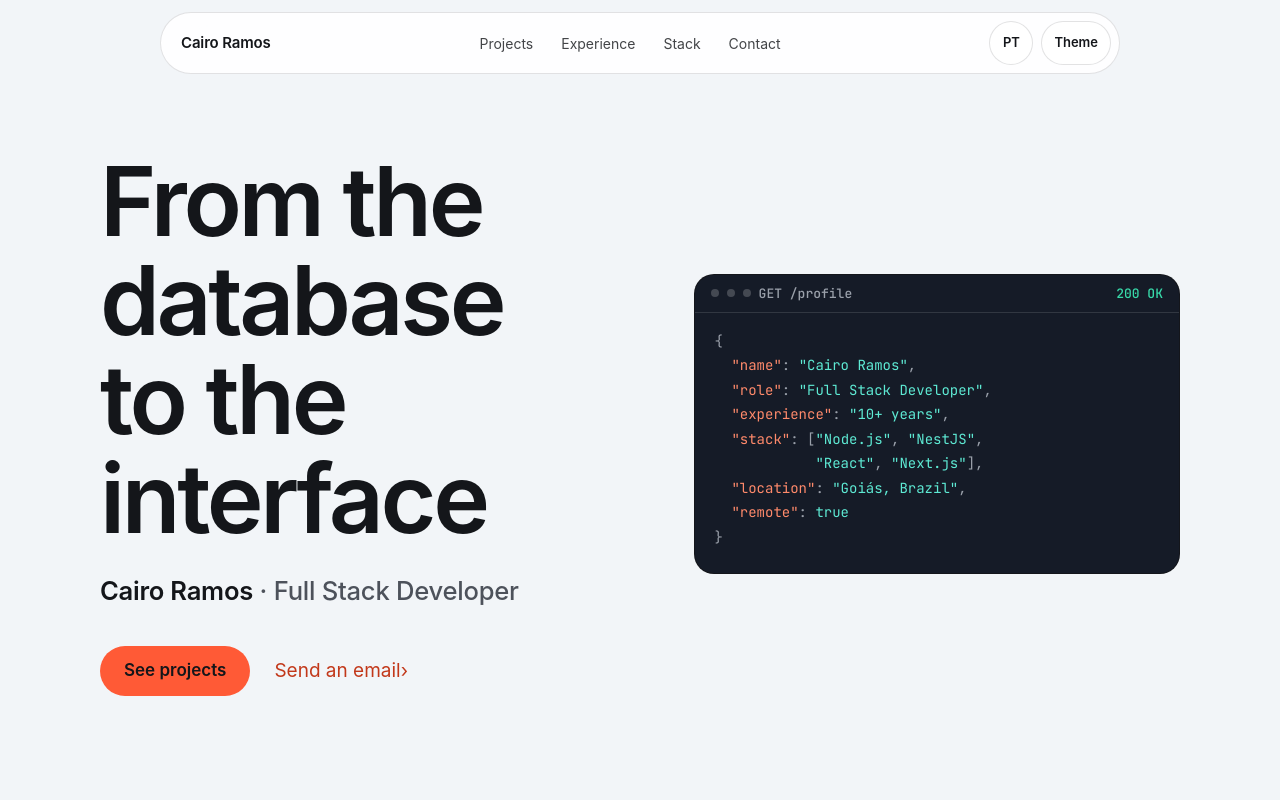
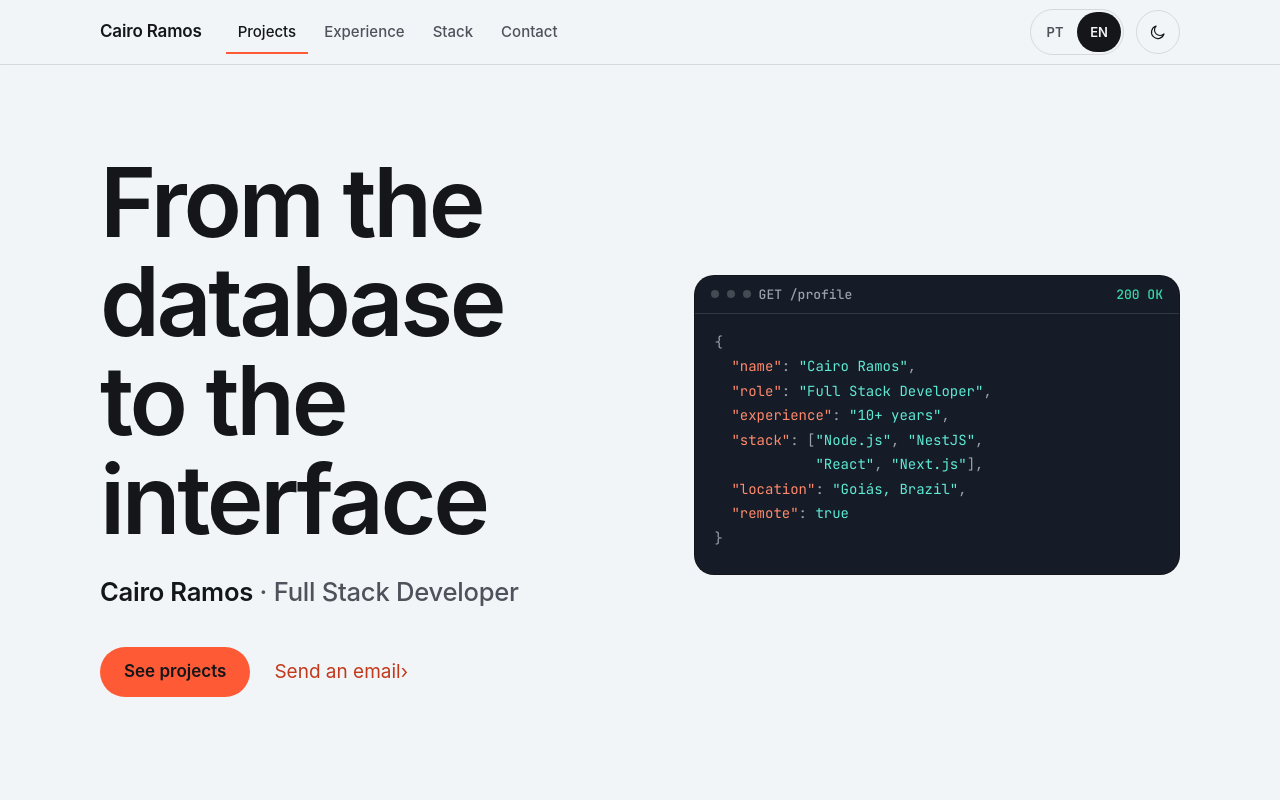
Before and after one commit to cairoramos7/cairoramos7.github.io, a plain HTML site: page index.html in a window 1280 px wide. Shown: the top 800 px of the page. Drawn offline with Linux system fonts and the light colour scheme.

Commit message:
Refactor navbar and apply 60-30-10 palette

```diff
--- a/index.html
+++ b/index.html
@@ -54,7 +54,7 @@
   --ok: #38d9a9;
 }
 * { box-sizing: border-box; }
-html { scroll-behavior: smooth; scroll-padding-top: 88px; color-scheme: light; }
+html { scroll-behavior: smooth; scroll-padding-top: 72px; color-scheme: light; }
 :root[data-theme="dark"] { color-scheme: dark; }
 body {
   margin: 0; background: var(--bg); color: var(--fg);
@@ -69,43 +69,46 @@ a:focus-visible, button:focus-visible { outline: 3px solid var(--link); outline-
 
 main, footer { position: relative; z-index: 1; }
 
-/* floating glass navigation */
-.nav {
-  position: fixed; z-index: 10; top: 12px; left: 50%; transform: translateX(-50%);
-  width: min(960px, calc(100% - 24px));
-  display: flex; align-items: center; justify-content: space-between; gap: 12px;
-  padding: 8px 8px 8px 20px; border-radius: 999px;
-  background: var(--nav-bg); border: 1px solid var(--glass-edge);
-  backdrop-filter: blur(24px) saturate(1.8); -webkit-backdrop-filter: blur(24px) saturate(1.8);
-}
-.nav .brand { font-weight: 600; color: var(--fg); font-size: 15px; letter-spacing: -0.01em; }
-.nav ul { display: none; margin: 0; padding: 0; list-style: none; gap: 4px; }
-.nav ul a { color: var(--fg); opacity: .8; font-size: 14px; padding: 8px 12px; border-radius: 999px; display: block; }
-.nav ul a:hover { opacity: 1; background: var(--glass); text-decoration: none; }
-.nav .controls { display: flex; gap: 8px; }
-.pill {
-  font: inherit; font-size: 13px; font-weight: 600; cursor: pointer; color: var(--fg);
-  background: var(--glass); border: 1px solid var(--glass-edge); border-radius: 999px; padding: 8px 12px;
-}
-.pill:hover { background: var(--glass-hi); }
-@media (min-width: 720px) { .nav ul { display: flex; } }
 
 
 /* keyboard and touch: skip link, 44px targets */
 .skip { position: absolute; left: 16px; top: -64px; z-index: 30; padding: 12px 16px; border-radius: 12px; background: var(--btn); color: var(--on-btn); font-weight: 600; }
 .skip:focus { top: 12px; text-decoration: none; }
-.pill { min-height: 44px; min-width: 44px; }
-.nav ul a { min-height: 44px; display: flex; align-items: center; }
 .tile .links a { display: inline-flex; align-items: center; min-height: 44px; }
 .btn { min-height: 48px; display: inline-flex; align-items: center; }
 .more { display: inline-flex; align-items: center; min-height: 44px; }
 .contact .actions a { min-height: 44px; }
+/* top bar: solid, full width, one hairline */
+.bar { position: sticky; top: 0; z-index: 20; background: color-mix(in srgb, var(--bg) 92%, transparent); backdrop-filter: blur(12px); -webkit-backdrop-filter: blur(12px); border-bottom: 1px solid var(--rule); }
+.bar__in { display: flex; align-items: center; gap: 24px; height: 64px; }
+.brand { font-weight: 600; font-size: 17px; color: var(--fg); letter-spacing: -0.01em; }
+.brand:hover { text-decoration: none; }
+.bar__links { display: flex; gap: 4px; }
+.bar__links a { display: flex; align-items: center; min-height: 44px; padding: 0 12px; color: var(--muted); font-size: 15px; font-weight: 500; box-shadow: inset 0 -2px 0 transparent; transition: color .15s, box-shadow .15s; }
+.bar__links a:hover { color: var(--fg); text-decoration: none; }
+.bar__links a[aria-current="true"] { color: var(--fg); box-shadow: inset 0 -2px 0 var(--btn); }
+.bar__tools { display: flex; align-items: center; gap: 12px; margin-left: auto; }
+.seg { display: inline-flex; border: 1px solid var(--rule); border-radius: 999px; padding: 2px; }
+.seg button { min-width: 44px; min-height: 40px; border: 0; border-radius: 999px; background: transparent; color: var(--muted); font: 600 13px var(--font); cursor: pointer; transition: background-color .15s, color .15s; }
+.seg button[aria-pressed="true"] { background: var(--fg); color: var(--bg); }
+.icon-btn { width: 44px; height: 44px; display: inline-grid; place-items: center; border: 1px solid var(--rule); border-radius: 50%; background: transparent; color: var(--fg); cursor: pointer; }
+.icon-btn:hover { background: var(--rule); }
+.icon-btn .moon { display: none; } .icon-btn .sun { display: block; }
+:root:not([data-theme="dark"]) .icon-btn .sun { display: none; } :root:not([data-theme="dark"]) .icon-btn .moon { display: block; }
+.burger { display: none; }
+@media (max-width: 719px) {
+  .burger { display: inline-grid; place-items: center; width: 44px; height: 44px; border: 1px solid var(--rule); border-radius: 12px; background: transparent; color: var(--fg); cursor: pointer; }
+  .bar__links { display: none; position: absolute; top: 64px; left: 0; right: 0; flex-direction: column; gap: 0; padding: 8px 16px 16px; background: var(--bg); border-bottom: 1px solid var(--rule); }
+  .bar.open .bar__links { display: flex; }
+  .bar__links a { font-size: 17px; }
+  .bar__tools { gap: 8px; }
+}
 .wrap { width: min(1080px, calc(100% - 32px)); margin: 0 auto; }
 
 /* hero */
 .hero { position: relative; isolation: isolate;
-  min-height: 100svh; display: grid; align-content: center; justify-items: center; text-align: center;
-  padding: 120px 0 72px;
+  min-height: calc(100svh - 64px); display: grid; align-content: center; justify-items: center; text-align: center;
+  padding: 56px 0 72px;
 }
 
 /* the API response card is the one bright element of the first screen */
@@ -301,19 +304,30 @@ footer .wrap { border-top: 1px solid rgba(244,241,234,.14); }
 <body>
 <a class="skip" href="#top"><span class="pt">Ir para o conteúdo</span><span class="en">Skip to content</span></a>
 
-<nav class="nav" aria-label="Principal">
-  <a class="brand" href="#top">Cairo Ramos</a>
-  <ul>
-    <li><a href="#projects"><span class="pt">Projetos</span><span class="en">Projects</span></a></li>
-    <li><a href="#experience"><span class="pt">Trajetória</span><span class="en">Experience</span></a></li>
-    <li><a href="#stack">Stack</a></li>
-    <li><a href="#contact"><span class="pt">Contato</span><span class="en">Contact</span></a></li>
-  </ul>
-  <div class="controls">
-    <button class="pill" id="lang" type="button" aria-label="Mudar idioma / Change language">EN</button>
-    <button class="pill" id="theme" type="button" aria-label="Alternar tema claro e escuro / Toggle light and dark theme"><span class="pt">Tema</span><span class="en">Theme</span></button>
+<header class="bar" id="bar">
+  <div class="wrap bar__in">
+    <a class="brand" href="#top">Cairo Ramos</a>
+    <nav class="bar__links" id="menu" aria-label="Principal">
+      <a href="#projects"><span class="pt">Projetos</span><span class="en">Projects</span></a>
+      <a href="#experience"><span class="pt">Trajetória</span><span class="en">Experience</span></a>
+      <a href="#stack">Stack</a>
+      <a href="#contact"><span class="pt">Contato</span><span class="en">Contact</span></a>
+    </nav>
+    <div class="bar__tools">
+      <div class="seg" role="group" aria-label="Idioma / Language">
+        <button type="button" data-set-lang="pt" aria-pressed="true">PT</button>
+        <button type="button" data-set-lang="en" aria-pressed="false">EN</button>
+      </div>
+      <button class="icon-btn" id="theme" type="button" aria-label="Alternar tema claro e escuro / Toggle light and dark theme">
+        <svg class="sun" width="18" height="18" viewBox="0 0 24 24" fill="none" stroke="currentColor" stroke-width="1.6" stroke-linecap="round" aria-hidden="true"><circle cx="12" cy="12" r="4"/><path d="M12 2v2M12 20v2M2 12h2M20 12h2M4.9 4.9l1.4 1.4M17.7 17.7l1.4 1.4M4.9 19.1l1.4-1.4M17.7 6.3l1.4-1.4"/></svg>
+        <svg class="moon" width="18" height="18" viewBox="0 0 24 24" fill="none" stroke="currentColor" stroke-width="1.6" stroke-linecap="round" stroke-linejoin="round" aria-hidden="true"><path d="M20 14.5A8.5 8.5 0 1 1 9.5 4a7 7 0 0 0 10.5 10.5z"/></svg>
+      </button>
+      <button class="burger" id="burger" type="button" aria-expanded="false" aria-controls="menu" aria-label="Menu">
+        <svg width="18" height="18" viewBox="0 0 18 18" aria-hidden="true"><path d="M2 5h14M2 13h14" stroke="currentColor" stroke-width="1.6" stroke-linecap="round"/></svg>
+      </button>
+    </div>
   </div>
-</nav>
+</header>
 
 <main id="top">
   <header class="wrap hero" id="hero">
@@ -478,19 +492,19 @@ footer .wrap { border-top: 1px solid rgba(244,241,234,.14); }
 (function () {
   var root = document.documentElement;
   root.classList.add('js');
-  var langBtn = document.getElementById('lang');
+  var langBtns = document.querySelectorAll('[data-set-lang]');
   var themeBtn = document.getElementById('theme');
   function get(k) { try { return localStorage.getItem(k); } catch (e) { return null; } }
   function set(k, v) { try { localStorage.setItem(k, v); } catch (e) {} }
   function setLang(l) {
     root.setAttribute('data-lang', l);
     root.lang = l === 'en' ? 'en' : 'pt-BR';
-    langBtn.textContent = l === 'en' ? 'PT' : 'EN';
+    langBtns.forEach(function (b) { b.setAttribute('aria-pressed', b.getAttribute('data-set-lang') === l ? 'true' : 'false'); });
     set('lang', l);
   }
   setLang(get('lang') || ((navigator.language || '').toLowerCase().indexOf('pt') === 0 ? 'pt' : 'en'));
-  langBtn.addEventListener('click', function () {
-    setLang(root.getAttribute('data-lang') === 'en' ? 'pt' : 'en');
+  langBtns.forEach(function (b) {
+    b.addEventListener('click', function () { setLang(b.getAttribute('data-set-lang')); });
   });
   var savedTheme = get('theme');
   if (savedTheme) { root.setAttribute('data-theme', savedTheme); }
@@ -514,6 +528,34 @@ footer .wrap { border-top: 1px solid rgba(244,241,234,.14); }
     items.forEach(function (el) { el.classList.add('in'); });
   }
 
+
+  /* top bar: mobile menu and current-section marker */
+  var bar = document.getElementById('bar');
+  var burger = document.getElementById('burger');
+  burger.addEventListener('click', function () {
+    var open = bar.classList.toggle('open');
+    burger.setAttribute('aria-expanded', open ? 'true' : 'false');
+  });
+  document.querySelectorAll('.bar__links a').forEach(function (a) {
+    a.addEventListener('click', function () { bar.classList.remove('open'); burger.setAttribute('aria-expanded', 'false'); });
+  });
+  if ('IntersectionObserver' in window) {
+    var links = {};
+    document.querySelectorAll('.bar__links a').forEach(function (a) { links[a.getAttribute('href')] = a; });
+    var spy = new IntersectionObserver(function (entries) {
+      entries.forEach(function (en) {
+        if (en.isIntersecting) {
+          Object.keys(links).forEach(function (k) { links[k].removeAttribute('aria-current'); });
+          var a = links['#' + en.target.id];
+          if (a) { a.setAttribute('aria-current', 'true'); }
+        }
+      });
+    }, { rootMargin: '-45% 0px -50% 0px' });
+    ['projects', 'experience', 'stack', 'contact'].forEach(function (id) {
+      var el = document.getElementById(id);
+      if (el) { spy.observe(el); }
+    });
+  }
 
   /* statements light up word by word as they cross the screen */
   var reduceMotion = window.matchMedia('(prefers-reduced-motion: reduce)').matches;
```
